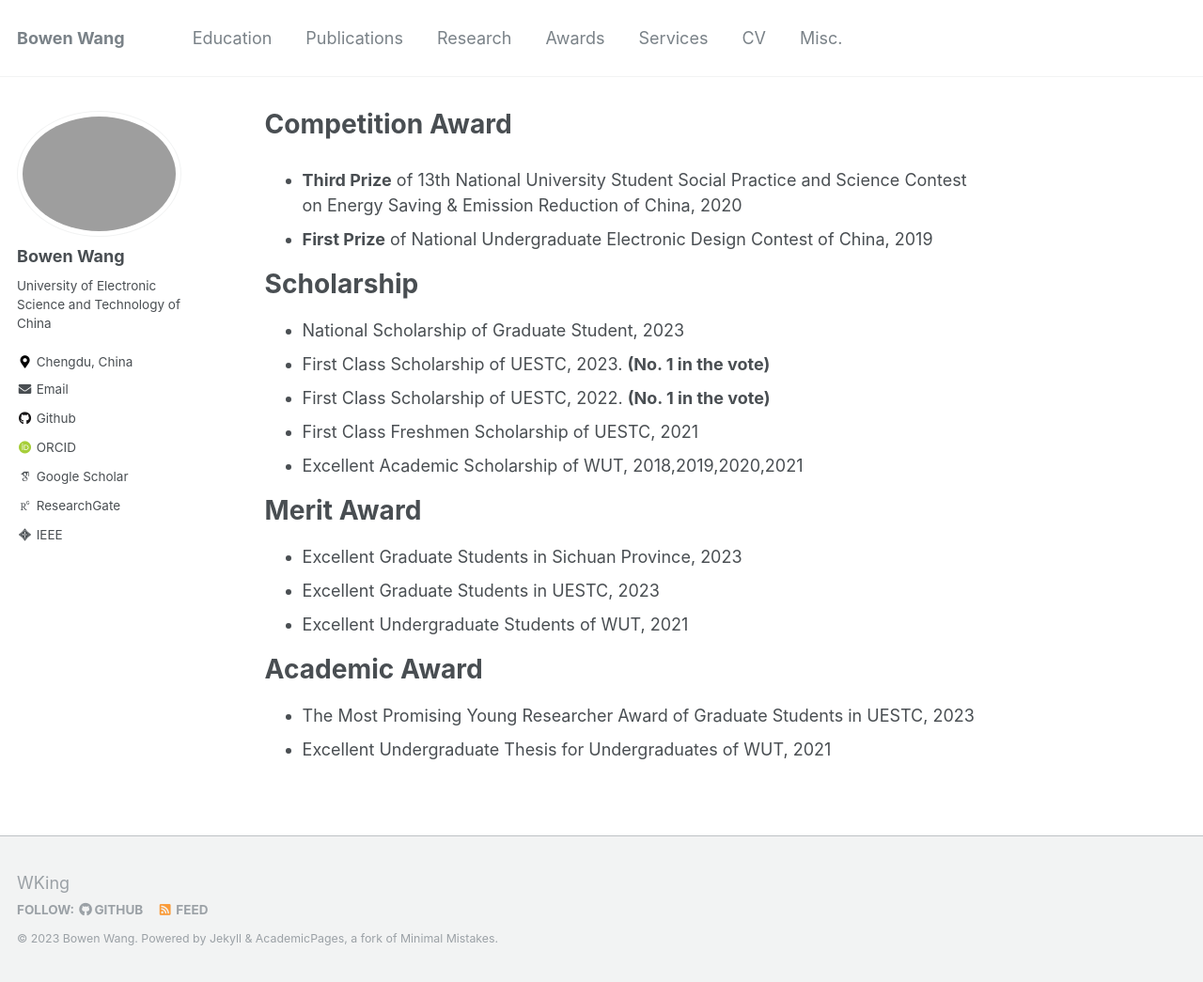
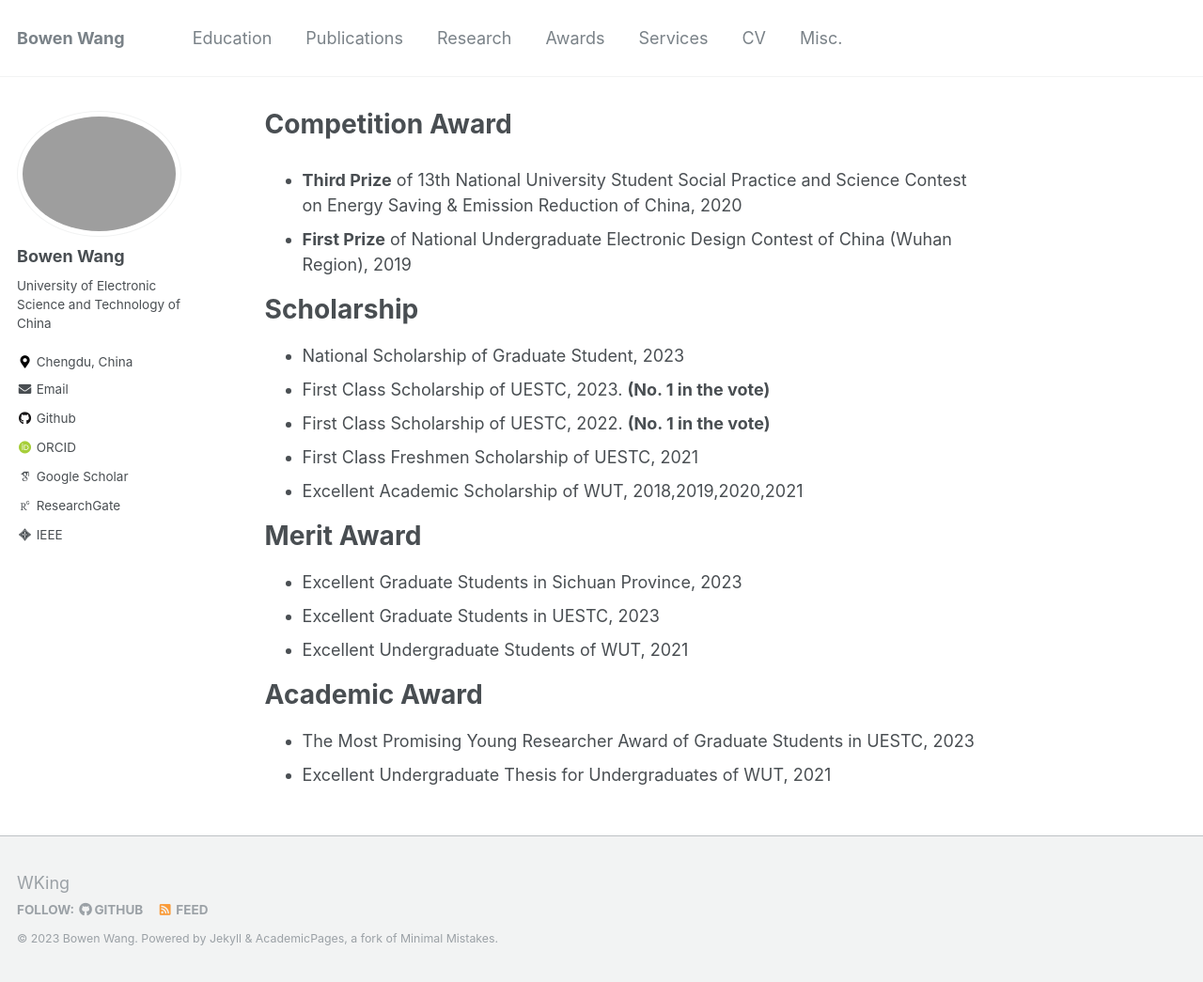
Before and after one commit to BW-Wang/BW-Wang.github.io, a Jekyll site: the page built from _pages/awards.md, in a window 1280 px wide and 1045 px high. Shown: the whole window at 94% size. Built offline with Jekyll 4.4.1, drawn with Linux system fonts in a browser that asks for light colours; some web fonts are replaced.

Commit message:
Update awards.md

```diff
--- a/_pages/awards.md
+++ b/_pages/awards.md
@@ -4,7 +4,7 @@ title: "Competition Award"
 ---
 
 - **Third Prize** of 13th National University Student Social Practice and Science Contest on Energy Saving & Emission Reduction of China, 2020<a href="{{ post.link }}"><i class="http://www.jienengjianpai.org/Article.asp?ID=219" aria-hidden="true"></i></a>
-- **First Prize** of National Undergraduate Electronic Design Contest of China, 2019
+- **First Prize** of National Undergraduate Electronic Design Contest of China (Wuhan Region), 2019
 
 # Scholarship
 
```
